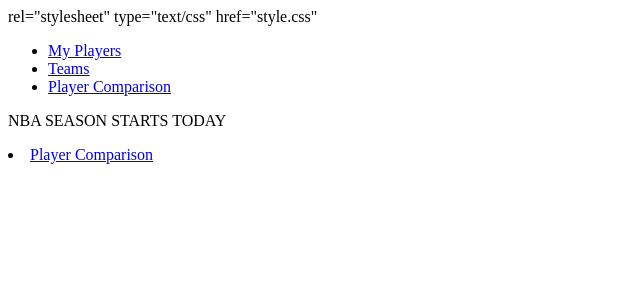
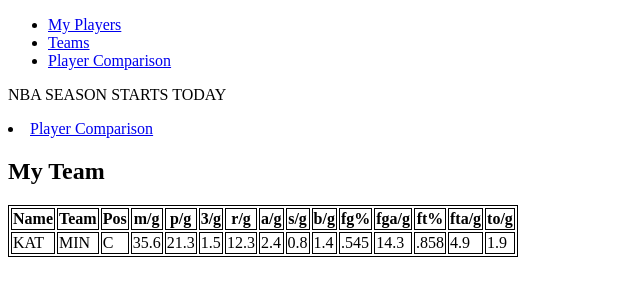
Before and after one commit to jinwo-o/fantasybball, a plain HTML site: page website.html in a window 1280 px wide. Shown: the whole page, without its empty margins (0-640 px from the left). Drawn offline with Linux system fonts and the light colour scheme.

Commit message:
Changed Color and Added Tables

```diff
--- /dev/null
+++ b/style.css
@@ -0,0 +1,10 @@
+/*style.css*/
+
+</html>*/
+
+body {
+    background-color: lightblue;
+}
+table, th, td {
+   border: 1px solid black;
+}
--- a/website.html
+++ b/website.html
@@ -1,9 +1,9 @@
-<!doctype html>
+<!DOCTYPE html>
 <html lang ="en">
 	<head>
 		<meta charset="UTF-8">
 		<title>FanstasyBasketball</title>
-		<link> rel="stylesheet" type="text/css" href="style.css"
+		<link rel="stylesheet" type="text/css" href="style.css" media="screen" />
 	</head>
 	<body>
 		<section>
@@ -22,3 +22,42 @@
 		<li><a href="page3.html">Player Comparison</a></li>
 	</body>
 </html>
+
+<h2>My Team</h2>
+
+<table>
+	<tr>
+		<th>Name</th>
+		<th>Team</th>
+		<th>Pos</th>
+		<th>m/g</th>
+		<th>p/g</th>
+		<th>3/g</th>
+		<th>r/g</th>
+		<th>a/g</th>
+		<th>s/g</th>
+		<th>b/g</th>
+		<th>fg%</th>
+		<th>fga/g</th>
+		<th>ft%</th>
+		<th>fta/g</th>
+		<th>to/g</th>
+	</tr>
+	<tr>
+		<td>KAT</td>
+		<td>MIN</td>
+		<td>C</td>
+		<td>35.6</td>
+		<td>21.3</td>
+		<td>1.5</td>
+		<td>12.3</td>
+		<td>2.4</td>
+		<td>0.8</td>
+		<td>1.4</td>
+		<td>.545</td>
+		<td>14.3</td>
+		<td>.858</td>
+		<td>4.9</td>
+		<td>1.9</td>
+	</tr>
+</table>
```
